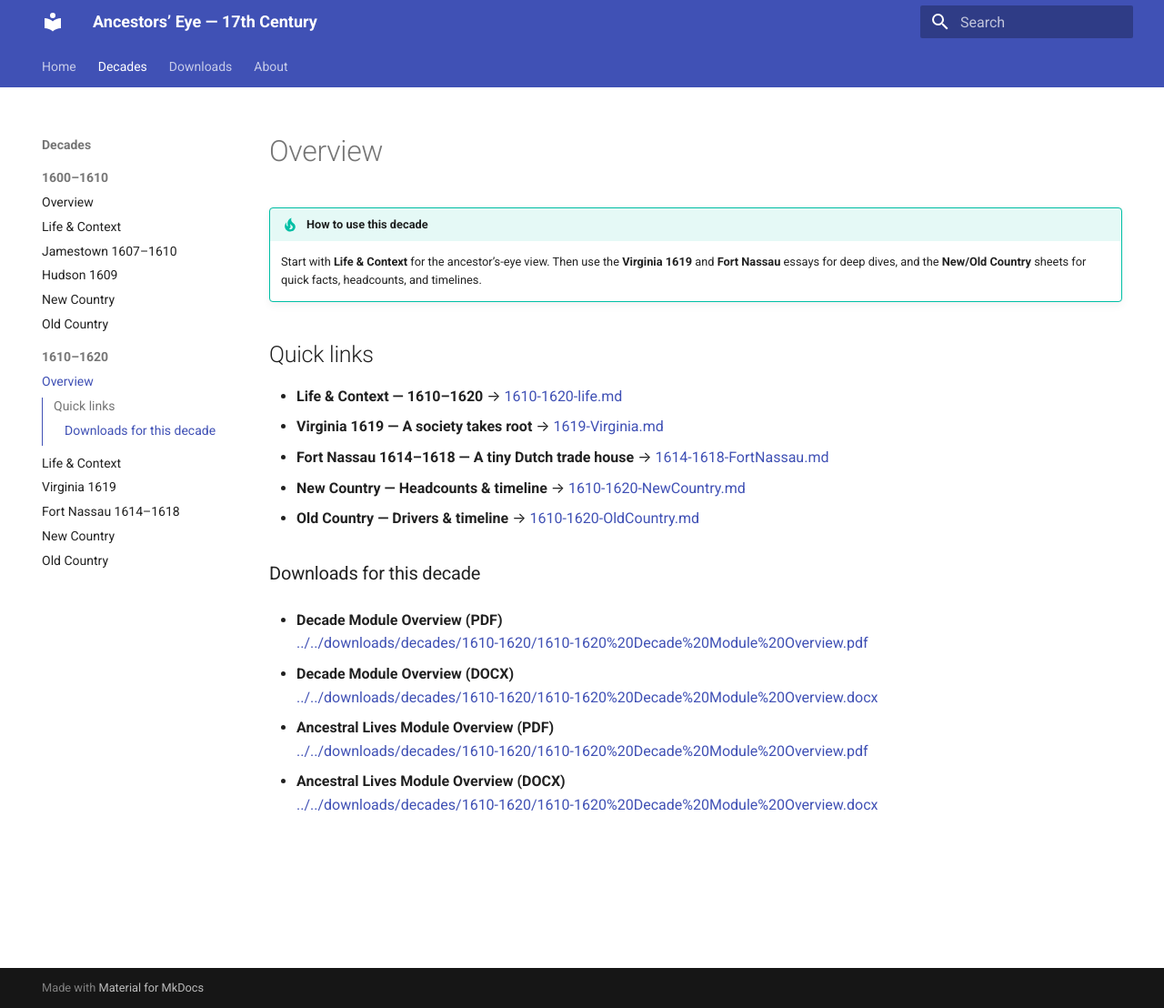
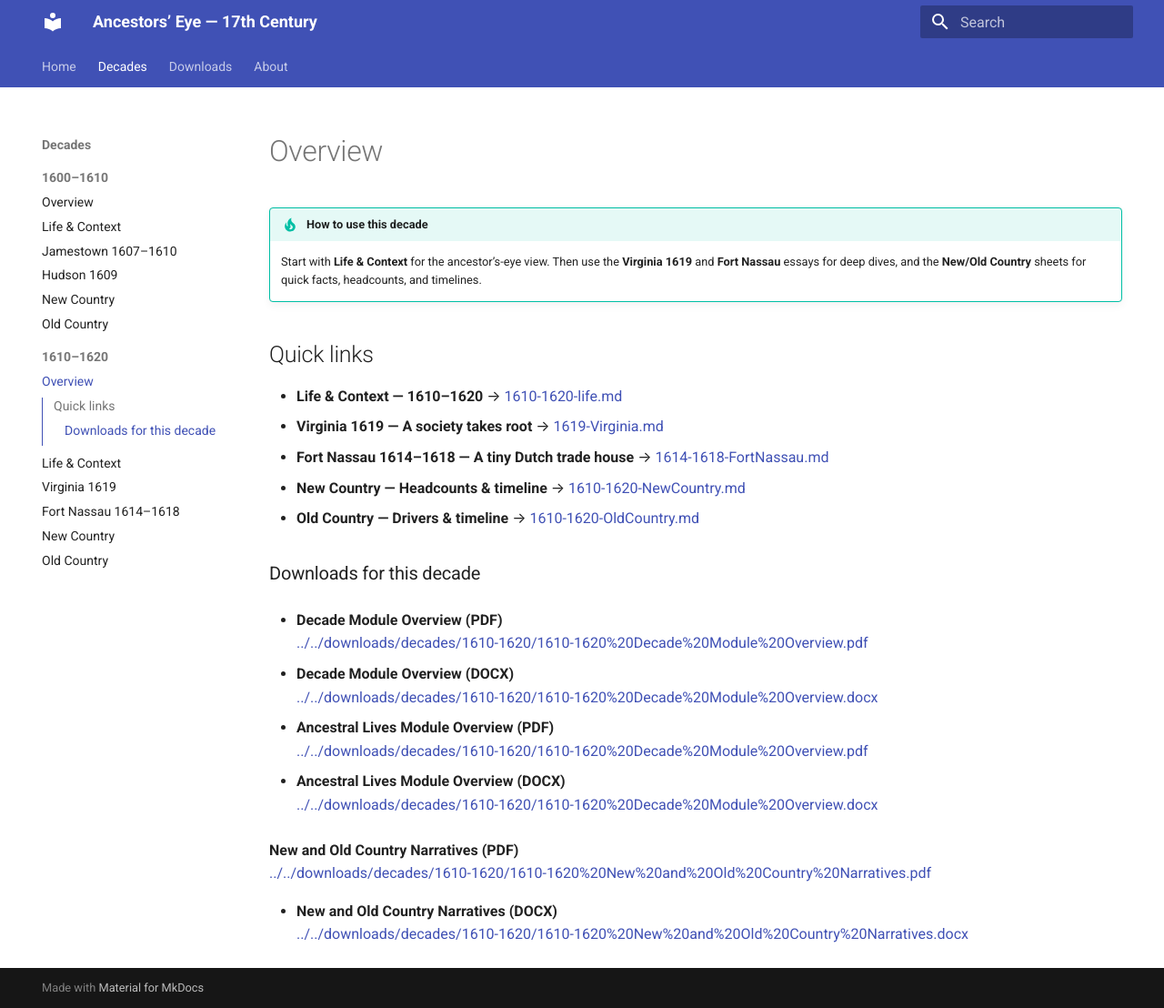
Before and after one commit to BillWorstell/WorstellWitnessWaybackMachine, an MkDocs documentation site: the page built from docs/decades/1610-1620/1610-1620.md, in a window 1280 px wide and 1108 px high. Shown: the whole window at 91% size. Built offline with MkDocs 1.6.1 and Material for MkDocs 9.7.7, drawn with Linux system fonts in a browser that asks for light colours.

Commit message:
Update 1610-1620.md

```diff
--- a/docs/decades/1610-1620/1610-1620.md
+++ b/docs/decades/1610-1620/1610-1620.md
@@ -27,3 +27,9 @@ summary: Decade overview with quick links to narrative, event essays, and contex
 
 - **Ancestral Lives Module Overview (DOCX)**
   [../../downloads/decades/1610-1620/1610-1620%20Decade%20Module%20Overview.docx](../../downloads/decades/1610-1620/1610-1620%20Ancestral%20Lives%20Overview.docx)
+
+ **New and Old Country Narratives (PDF)**
+  [../../downloads/decades/1610-1620/1610-1620%20New%20and%20Old%20Country%20Narratives.pdf](../../downloads/decades/1610-1620/1610-1620%20New%20and%20Old%20Country%20Narratives.pdf)
+
+- **New and Old Country Narratives (DOCX)**
+  [../../downloads/decades/1610-1620/1610-1620%20New%20and%20Old%20Country%20Narratives.docx](../../downloads/decades/1610-1620/1610-1620%20New%20and%20Old%20Country%20Narratives.docx)
```
